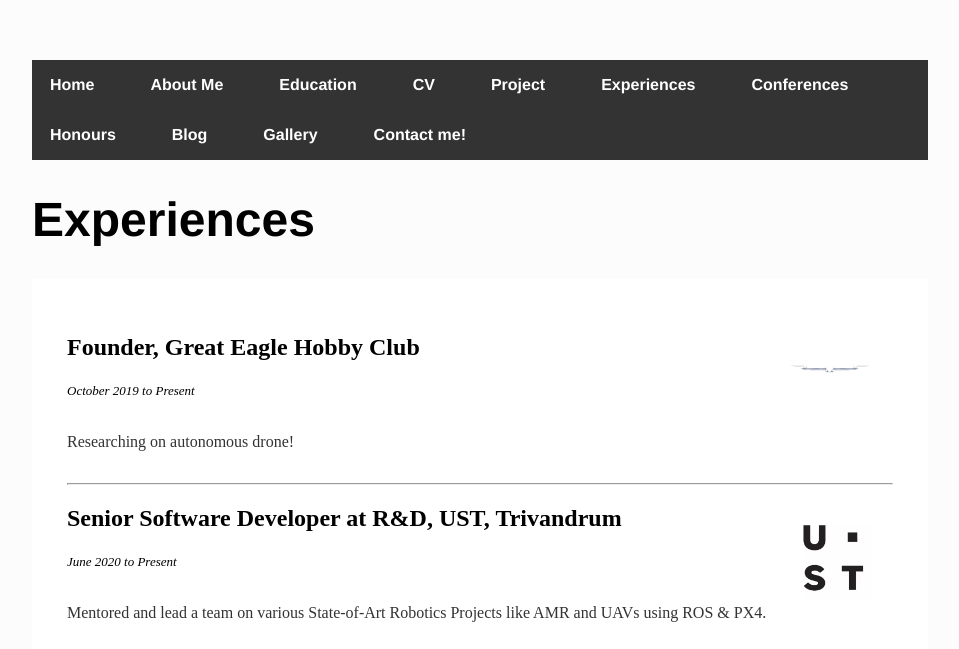
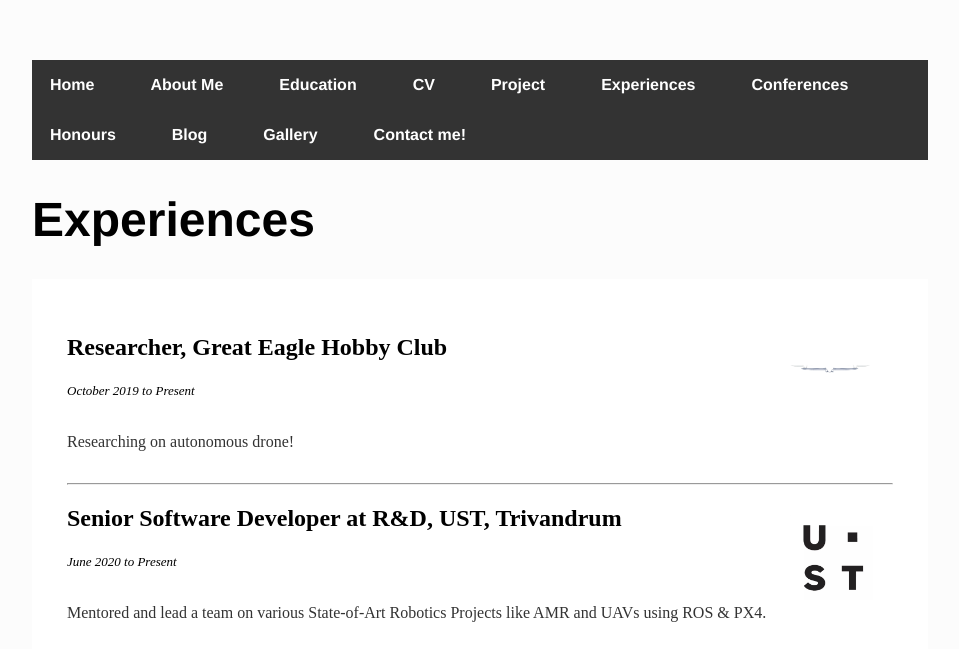
Before and after one commit to iamrajee/iamrajee.github.io, a Jekyll site: the page built from internships/index.html, in a window 1280 px wide and 900 px high, cut to the strip 0-649 px from the top of the window. Shown: the whole strip, without its empty margins (160-1119 px from the left). Built offline with Jekyll 4.4.1, drawn with Linux system fonts in a browser that asks for light colours.

Commit message:
Update index.html

```diff
--- a/internships/index.html
+++ b/internships/index.html
@@ -9,7 +9,7 @@ title: Experiences
 
 		<div class="internship_div">
 			<img src="images/GE_logo_no_name.gif" style='height: 10%; width: 10%' align="right" border="0" HSPACE="20" VSPACE="10"/>
-			<h2>Founder, Great Eagle Hobby Club</h2>
+			<h2>Researcher, Great Eagle Hobby Club</h2>
 			<font size="2"><em>October 2019 to Present</em></font>
 			<p><font size="3">Researching on autonomous drone!</font></p>
 <!-- 			<iframe style='width: 100%' height="720" src="https://www.youtube.com/embed/wm9F3XVK68I" frameborder="0" allowfullscreen ng-show="showvideo" HSPACE="30" VSPACE="10"></iframe> -->
```
